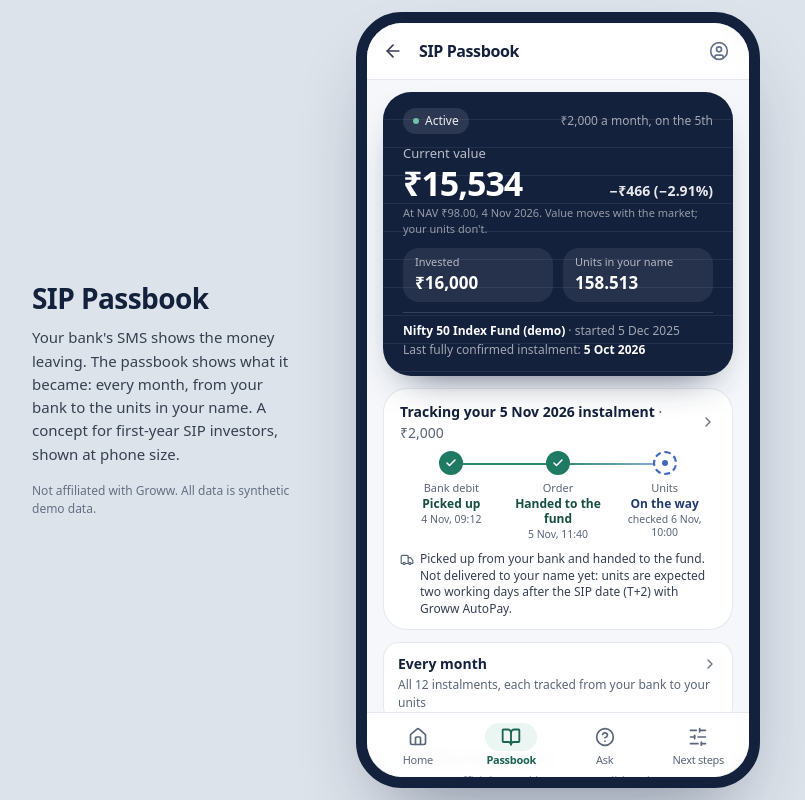
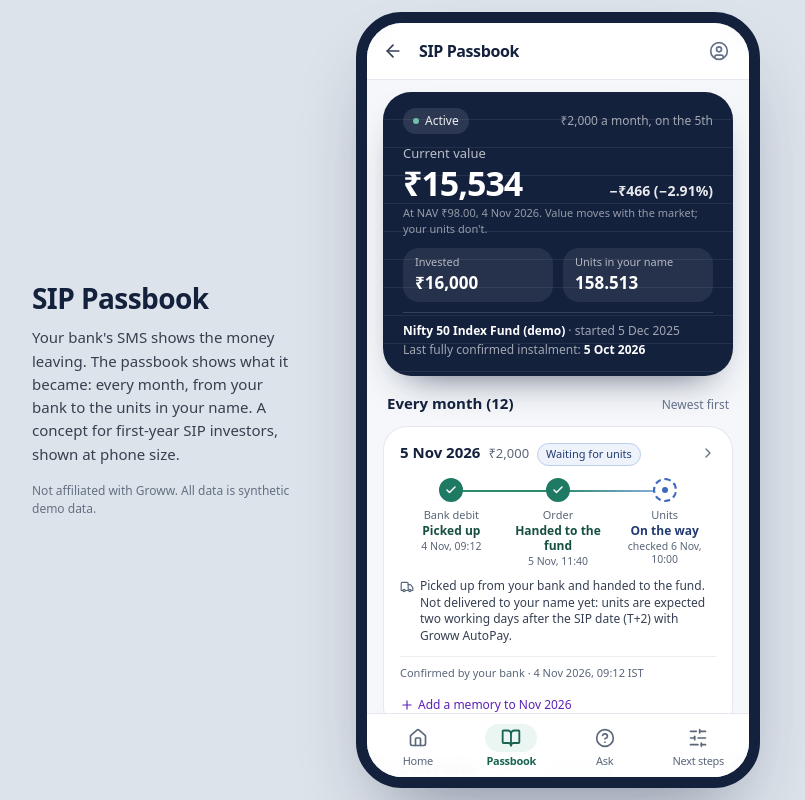
Before and after one commit to sahildhurat/groww-again, a Next.js app: page /passbook in a window 1280 px wide. Shown: the whole page, without its empty margins (244-1049 px from the left). Built offline with nearby package versions, Linux system fonts and the light colour scheme; no server answers.

Commit message:
Every month on the passbook in one scroll; back keeps your place

```diff
--- a/app/passbook/months/page.tsx
+++ b/app/passbook/months/page.tsx
@@ -1,25 +1,6 @@
-"use client";
+import { redirect } from "next/navigation";
 
-// Owner, 9 Nov: every month's money on its own page, one tap from the passbook cover.
-import React from "react";
-import { TopBar } from "@/components/ui/top-bar";
-import { BottomNav } from "@/components/ui/bottom-nav";
-import { FooterNotice } from "@/components/ui/footer-notice";
-import { DemoBanner } from "@/components/ui/demo-banner";
-import { MonthList } from "@/components/passbook/month-list";
-import { usePassbook } from "@/components/passbook/use-passbook";
-
-export default function MonthsPage() {
-  const { version, sip, instalments, memories } = usePassbook();
-  return (
-    <div className="flex flex-col min-h-screen bg-gray-50">
-      <TopBar title="Every month" showBack backHref="/passbook" />
-      <DemoBanner />
-      <main className="flex-1 p-4 space-y-4">
-        <MonthList sip={sip} instalments={instalments} version={version} memories={memories} />
-      </main>
-      <FooterNotice />
-      <BottomNav />
-    </div>
-  );
+// Owner, 9 Nov 2026 (08:50): every month is back on the passbook itself, in one scroll. Old links land there.
+export default function Page() {
+  redirect("/passbook");
 }
--- a/app/passbook/page.tsx
+++ b/app/passbook/page.tsx
@@ -7,10 +7,10 @@ import { BottomNav } from "@/components/ui/bottom-nav";
 import { FooterNotice } from "@/components/ui/footer-notice";
 import { DemoBanner } from "@/components/ui/demo-banner";
 import { usePassbook } from "@/components/passbook/use-passbook";
-import { confirmedTotals, lastFullyConfirmed, latestInstalment, instalmentState, valueAt } from "@/lib/passbook";
-import { formatDate, formatDateTime } from "@/lib/format";
-import { ChevronRight, ExternalLink, ShieldCheck } from "lucide-react";
-import { MoneyTrail } from "@/components/ui/money-trail";
+import { confirmedTotals, lastFullyConfirmed, valueAt } from "@/lib/passbook";
+import { formatDate } from "@/lib/format";
+import { ExternalLink, ShieldCheck } from "lucide-react";
+import { MonthList } from "@/components/passbook/month-list";
 
 function ordinal(n: number): string {
   const t = n % 100;
@@ -19,7 +19,7 @@ function ordinal(n: number): string {
 }
 
 export default function PassbookPage() {
-  const { version, sip, instalments } = usePassbook();
+  const { version, sip, instalments, memories } = usePassbook();
 
   // Derived totals and stats (§4)
   const totals = useMemo(() => confirmedTotals(instalments), [instalments]);
@@ -33,15 +33,6 @@ export default function PassbookPage() {
     () => lastFullyConfirmed(instalments),
     [instalments]
   );
-  const latest = useMemo(
-    () => latestInstalment(instalments),
-    [instalments]
-  );
-  const latestState = latest ? instalmentState(latest) : null;
-  const latestAsOf =
-    latest && latestState === "unknown"
-      ? latest.events.find((e) => e.status === "unknown")?.as_of ?? null
-      : null;
 
   return (
     <div className="flex flex-col min-h-screen bg-gray-50">
@@ -114,50 +105,6 @@ export default function PassbookPage() {
           </div>
         </section>
 
-        {/* Owner, 9 Nov: the latest month's status in the delivery format; every other month is on Every month.
-            The whole card opens that month (every step, and Sensecheck). */}
-        {latest && latestState && (
-          <Link
-            href={`/passbook/${latest.id}`}
-            data-testid="latest-line"
-            className="block bg-white rounded-[24px] px-4 pt-3 pb-3 border border-gray-200/70 hover:border-gray-300"
-          >
-            <section data-testid="latest-month" className="space-y-2">
-              <div className="flex items-center justify-between gap-3">
-                <h2 className="text-[14px] font-semibold text-gray-900">
-                  Tracking your {formatDate(latest.due_date)} instalment{" "}
-                  <span className="font-normal text-gray-500">· ₹{latest.amount.toLocaleString("en-IN")}</span>
-                </h2>
-                <ChevronRight className="w-4 h-4 text-gray-400 flex-shrink-0" aria-label="Open this month" />
-              </div>
-              {latest.skipped ? (
-                <p className="text-[13px] text-gray-600">Skipped. No debit was attempted.</p>
-              ) : (
-                <MoneyTrail inst={latest} paymentRoute={sip.payment_route} />
-              )}
-              {latestState === "unknown" && (
-                <p className="text-[12px] text-gray-600">
-                  We can&apos;t confirm the latest status right now{latestAsOf ? ` (as of ${formatDateTime(latestAsOf)})` : ""}.
-                  Check your CAS or contact support.
-                </p>
-              )}
-            </section>
-          </Link>
-        )}
-
-        {/* Owner, 9 Nov (03:47): Piece by piece removed; one door to every month's tracker */}
-        <nav aria-label="Passbook views">
-          <Link href="/passbook/months" className="block rounded-2xl bg-white border border-gray-200/70 px-3.5 py-2.5 hover:border-gray-300" data-testid="tile-months">
-            <span className="flex items-center justify-between text-[14px] font-semibold text-gray-900">
-              Every month
-              <ChevronRight className="w-4 h-4 text-gray-400" aria-hidden />
-            </span>
-            <span className="block text-[12px] text-gray-500 mt-0.5">
-              All {instalments.length} instalments, each tracked from your bank to your units
-            </span>
-          </Link>
-        </nav>
-
         {/* Stopped Stamp (C3) - derived from sip.status_changed_at */}
         {sip.status === "stopped" && (
           <div className="p-4 bg-white border border-gray-200 rounded-2xl space-y-1.5">
@@ -183,6 +130,9 @@ export default function PassbookPage() {
           </div>
         )}
 
+        {/* Owner, 9 Nov (08:50): every month on the passbook itself, newest first, in one scroll. Each card is the
+            delivery tracker for that month and opens its page; back returns to the same place in the list. */}
+        <MonthList sip={sip} instalments={instalments} version={version} memories={memories} />
 
         {/* CAS Notice (A3) */}
         <section className="bg-white rounded-2xl p-4 border border-gray-100 shadow-sm space-y-2">
--- a/components/ui/frame-scroll-reset.tsx
+++ b/components/ui/frame-scroll-reset.tsx
@@ -1,14 +1,102 @@
 "use client";
 
-import { useEffect } from "react";
+import { useEffect, useRef } from "react";
 import { usePathname } from "next/navigation";
 
 // On desktop the app scrolls inside the phone frame (#app-scroll), not the window, so a new page must start at the top.
+// Owner, 9 Nov (08:50): the passbook lists every month in one scroll, so going back (the back arrow or the browser's)
+// returns to where you were in it, on a phone (the window scrolls) and on desktop (the frame scrolls).
+const KEY = "sip_passbook_scroll_v1";
+type Pos = { w: number; f: number };
+
+function readAll(): Record<string, Pos> {
+  try {
+    return JSON.parse(sessionStorage.getItem(KEY) || "{}");
+  } catch {
+    return {};
+  }
+}
+
+function savePos(path: string, pos: Pos) {
+  try {
+    const all = readAll();
+    all[path] = pos;
+    sessionStorage.setItem(KEY, JSON.stringify(all));
+  } catch {
+    // storage unavailable: going back simply starts at the top
+  }
+}
+
 export function FrameScrollReset() {
   const pathname = usePathname();
+  const current = useRef(pathname);
+  const frozen = useRef(false);
+  const popped = useRef(false);
+
   useEffect(() => {
+    const frame = document.getElementById("app-scroll");
+    const here = (): Pos => ({ w: window.scrollY, f: frame?.scrollTop ?? 0 });
+    // While a page change is under way the old page's position must not be overwritten by the new page's height.
+    let unfreeze: ReturnType<typeof setTimeout> | undefined;
+    const freeze = () => {
+      frozen.current = true;
+      clearTimeout(unfreeze);
+      unfreeze = setTimeout(() => (frozen.current = false), 3000);
+    };
+    const onScroll = () => {
+      if (!frozen.current) savePos(current.current, here());
+    };
+    const onClick = (e: MouseEvent) => {
+      const el = e.target as HTMLElement | null;
+      const link = el?.closest?.("a[href]") as HTMLAnchorElement | null;
+      const back = el?.closest?.('button[aria-label="Go back"]');
+      if ((link && link.origin === window.location.origin && link.target !== "_blank") || back) {
+        savePos(current.current, here());
+        freeze();
+      }
+    };
+    const onPop = () => {
+      popped.current = true;
+      freeze();
+    };
+    window.addEventListener("scroll", onScroll, { passive: true });
+    frame?.addEventListener("scroll", onScroll, { passive: true });
+    document.addEventListener("click", onClick, true);
+    window.addEventListener("popstate", onPop);
+    return () => {
+      clearTimeout(unfreeze);
+      window.removeEventListener("scroll", onScroll);
+      frame?.removeEventListener("scroll", onScroll);
+      document.removeEventListener("click", onClick, true);
+      window.removeEventListener("popstate", onPop);
+    };
+  }, []);
+
+  useEffect(() => {
+    current.current = pathname;
+    const frame = document.getElementById("app-scroll");
+    const wasPop = popped.current;
+    popped.current = false;
+    const pos = wasPop ? readAll()[pathname] : undefined;
+    if (pos && (pos.w > 0 || pos.f > 0)) {
+      // The page's content can render a moment after the route changes; keep placing it until it holds.
+      let tries = 0;
+      let held = 0;
+      const place = () => {
+        if (frame) frame.scrollTop = pos.f;
+        window.scrollTo(0, pos.w);
+        const ok = Math.abs((frame?.scrollTop ?? 0) - pos.f) < 2 && Math.abs(window.scrollY - pos.w) < 2;
+        held = ok ? held + 1 : 0;
+        if (held < 3 && ++tries < 30) setTimeout(place, 50);
+        else frozen.current = false;
+      };
+      place();
+      return;
+    }
+    frozen.current = false;
     if (window.location.hash) return;
-    document.getElementById("app-scroll")?.scrollTo({ top: 0 });
+    frame?.scrollTo({ top: 0 });
   }, [pathname]);
+
   return null;
 }
```
Also changed, not shown: 1 other file (tests, documents, lock files or other folders).
